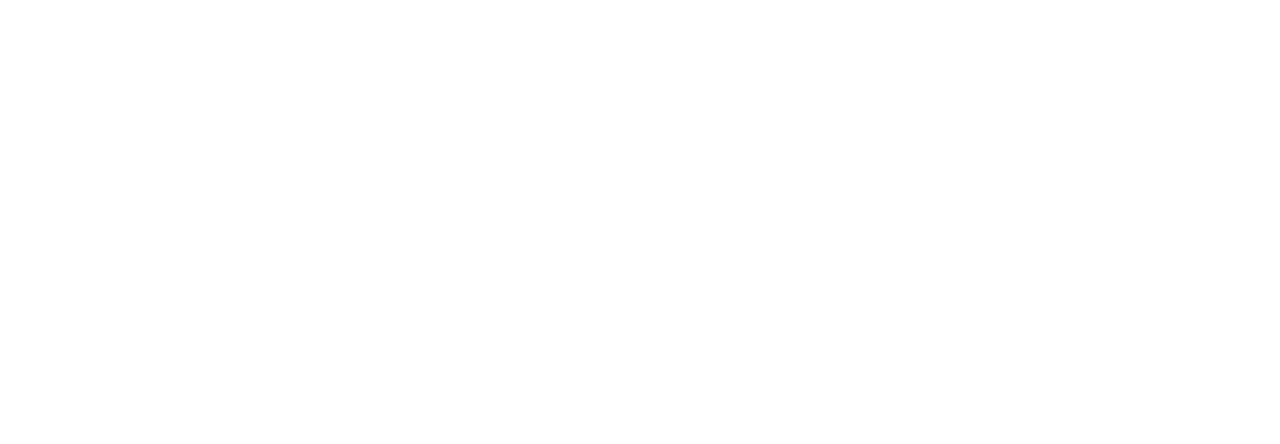
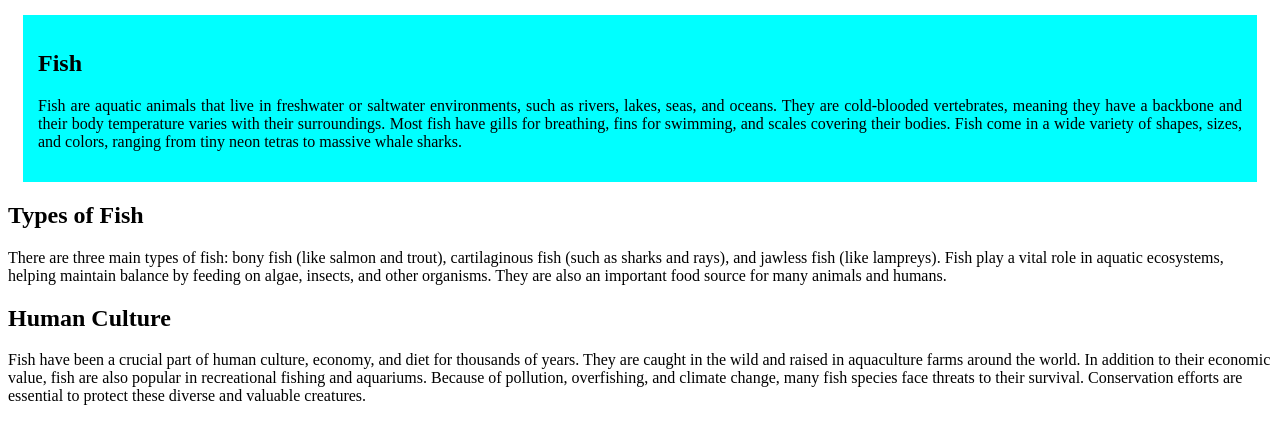
Before and after one commit to chowdhury-yeamin/green-grocary-mart, a plain HTML site: page index.html in a window 1280 px wide. Drawn offline with Linux system fonts and the light colour scheme.

Commit message:
Second commit

```diff
--- a/index.html
+++ b/index.html
@@ -3,9 +3,28 @@
 <head>
     <meta charset="UTF-8">
     <meta name="viewport" content="width=device-width, initial-scale=1.0">
-    <title>Document</title>
+    <title>Bazar</title>
+    <link rel="stylesheet" href="styles/blog.css">
 </head>
 <body>
+    <div id="fish">
+    <h2 >Fish</h2>
+    <p>Fish are aquatic animals that live in freshwater or saltwater environments, such as rivers, lakes, seas, and oceans. They are cold-blooded vertebrates, meaning they have a backbone and their body temperature varies with their surroundings. Most fish have gills for breathing, fins for swimming, and scales covering their bodies. Fish come in a wide variety of shapes, sizes, and colors, ranging from tiny neon tetras to massive whale sharks.</p>
+    </div>
+
+    <div id="types">
+        <h2>Types of Fish</h2>
+         <p>There are three main types of fish: bony fish (like salmon and trout), cartilaginous fish (such as sharks and rays), and jawless fish (like lampreys). Fish play a vital role in aquatic ecosystems, helping maintain balance by feeding on algae, insects, and other organisms. They are also an important food source for many animals and humans.</p>
+    </div>
+
+    <div id="culture">
+        <h2>Human Culture</h2>
+        <p>Fish have been a crucial part of human culture, economy, and diet for thousands of years. They are caught in the wild and raised in aquaculture farms around the world. In addition to their economic value, fish are also popular in recreational fishing and aquariums.
+
+Because of pollution, overfishing, and climate change, many fish species face threats to their survival. Conservation efforts are essential to protect these diverse and valuable creatures.</p>
+    </div>
+
+
 
 </body>
 </html>
--- /dev/null
+++ b/styles/blog.css
@@ -0,0 +1,8 @@
+#fish{
+   background-color: aqua;
+   border: 15px 15px 15px orangered;
+   margin: 15px;
+   text-align: justify;
+   padding: 15px;
+   text-decoration: wavy;
+}
```
